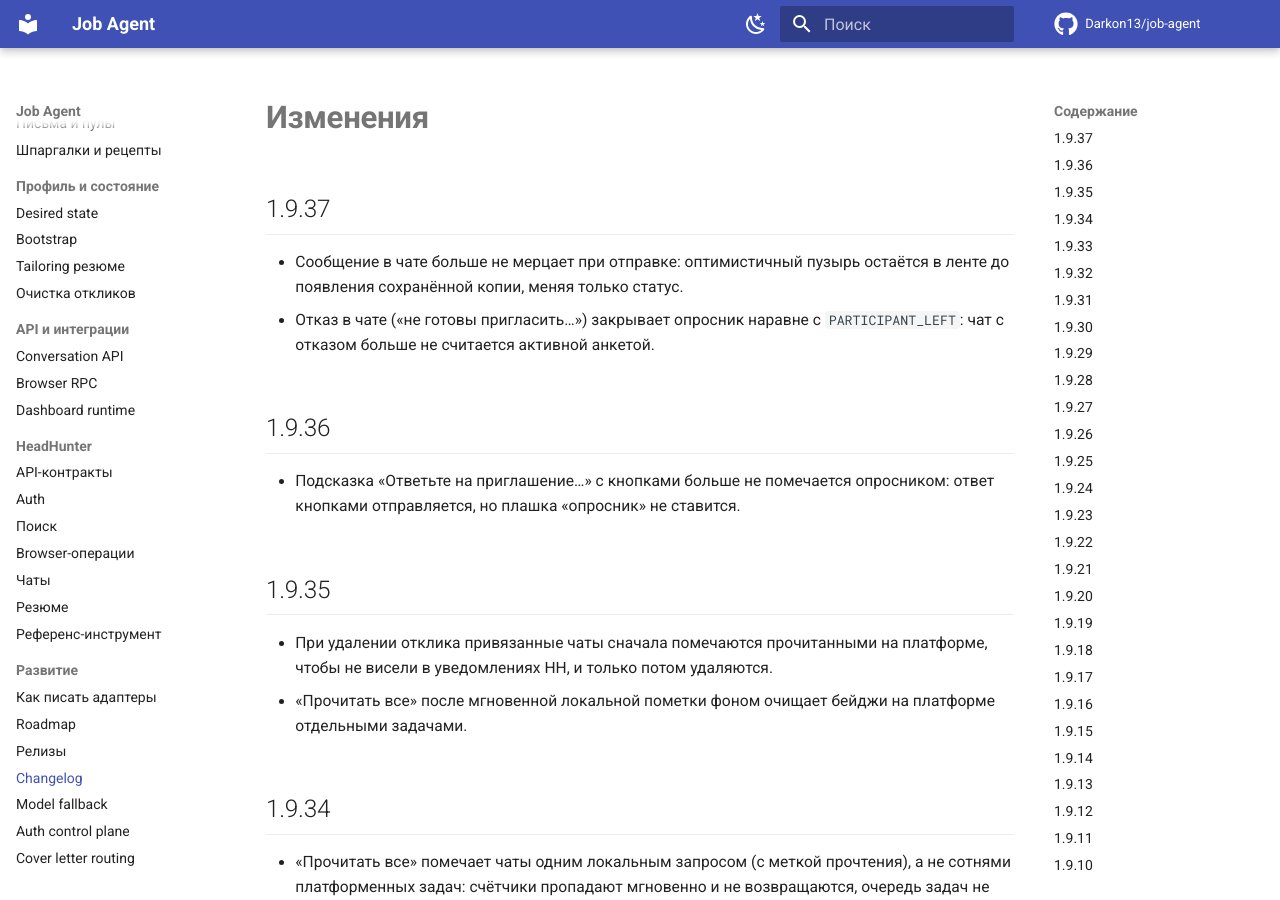
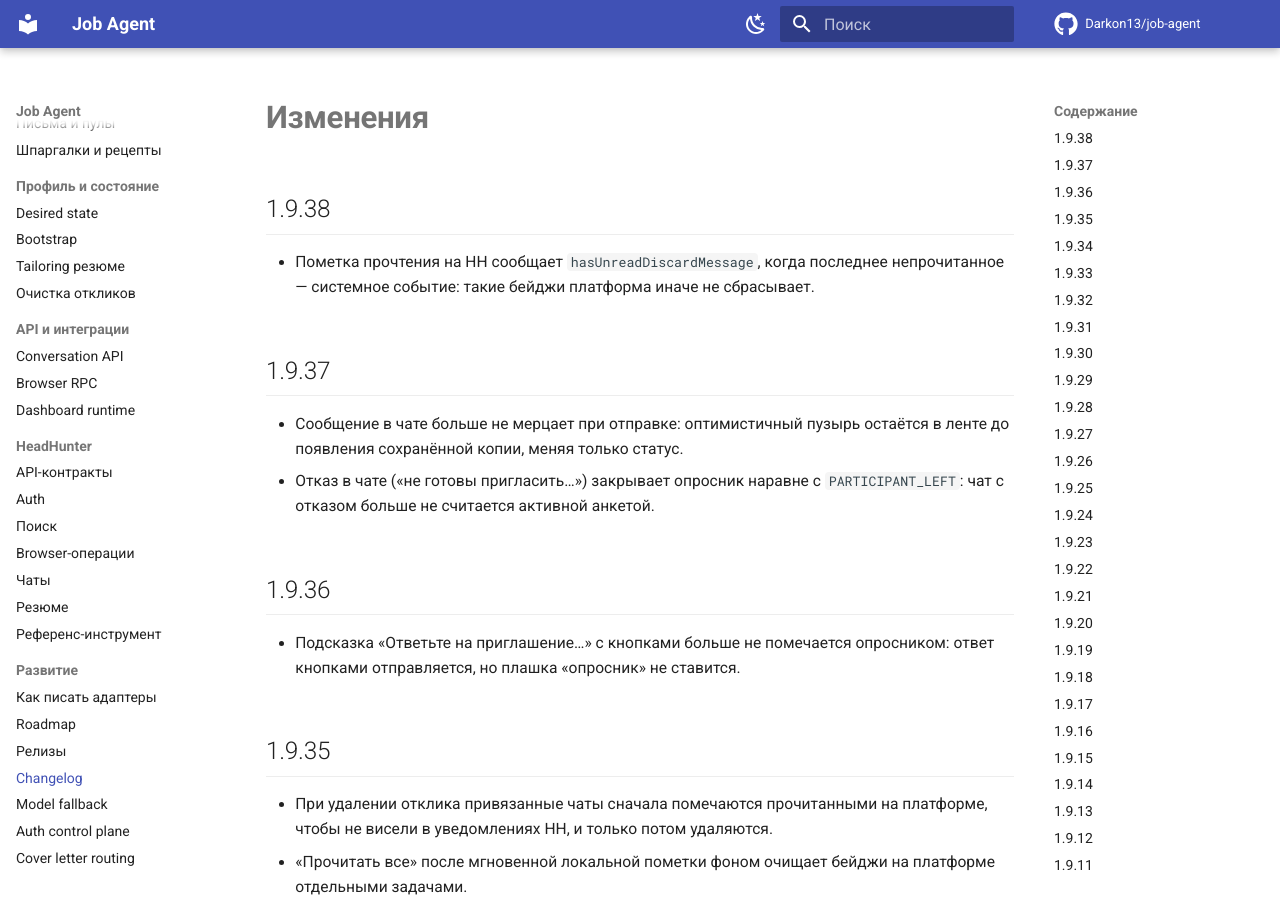
Before and after one commit to Darkon13/job-agent, an MkDocs documentation site: the page built from docs/changelog.md, in a window 1280 px wide and 900 px high. Built offline with MkDocs 1.6.1 and Material for MkDocs 9.7.7, drawn with Linux system fonts in a browser that asks for light colours; comment, search, counter and statistics services are not loaded.

Commit message:
fix(conversations): flag unread discard messages when marking a chat read

```diff
--- a/docs/changelog.md
+++ b/docs/changelog.md
@@ -1,4 +1,10 @@
 # Изменения
+
+## 1.9.38
+
+- Пометка прочтения на HH сообщает `hasUnreadDiscardMessage`, когда
+  последнее непрочитанное — системное событие: такие бейджи платформа иначе
+  не сбрасывает.
 
 ## 1.9.37
 
```
Also changed, not shown: docs/releasing.md (+4 -4 lines), 4 other files.
